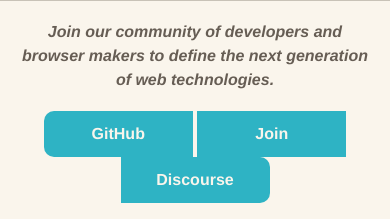
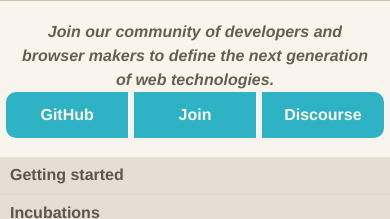
Before and after one commit to WICG/wicg.io, a website: page index.html in a window 390 px wide. Shown: the part 87-306 px from the top of the page. Drawn offline with Linux system fonts and the light colour scheme; no server answers.

Commit message:
Fix mobile layout

```diff
--- a/styles/style.css
+++ b/styles/style.css
@@ -164,14 +164,15 @@
 }
 
 .buttonlist {
+  display: flex;
   list-style-type: none;
   padding-bottom: .7em;
-  padding-top: 0;
+  margin: 0 .2em;
 }
 
 .buttonlist > li {
-  display: inline-block;
   padding: 0 1em;
+  margin: 0 .2em;
 }
 
 ul {
```
